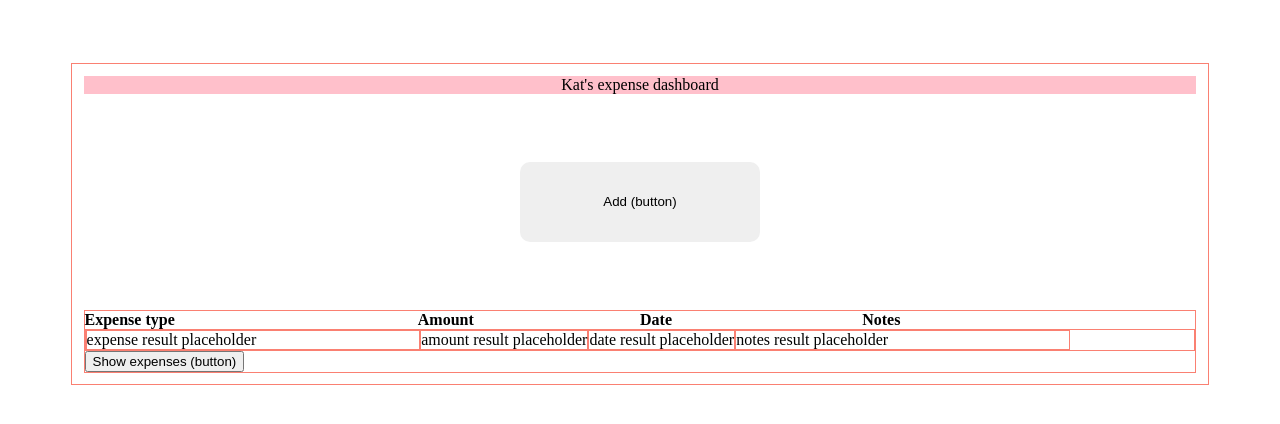
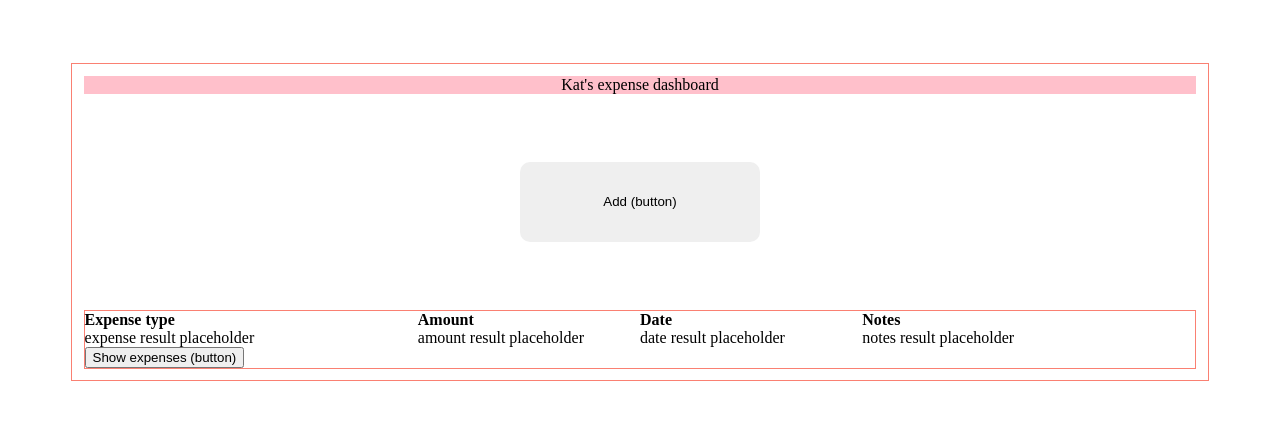
Before and after one commit to katfay/kats-expense-tracker-vanillaJS, a plain HTML site: page index.html in a window 1280 px wide. Drawn offline with Linux system fonts and the light colour scheme.

Commit message:
Fix container alignment
- In dashboard results div.

```diff
--- a/css/styles.css
+++ b/css/styles.css
@@ -98,9 +98,10 @@ input {
   align-items: stretch;
 }
 
-.dashboard .dashboard-results span {
+.dashboard .dashboard-results div {
   display: inline-block;
-  width: 20%;
+  min-width: 20%;
+
   vertical-align: top;
 }
 
@@ -117,9 +118,9 @@ input {
   text-align: center;
 }
 
-.wider {
-  width: 30%;
-}
+/* .wider {
+  min-width: 30%;
+} */
 
 @media (min-width: 600px) {
   .add-button button {
--- a/index.html
+++ b/index.html
@@ -61,12 +61,12 @@
           <span>Date</span>
           <span class="wider">Notes</span>
         </div>
-        <div class="test-border dashboard-results" id="">
+        <div class="dashboard-results" id="">
           <!-- <div>Placeholder for show expenses information</div> -->
-          <div class="test-border wider" id="dashboardResults">expense result placeholder</div>
-          <div class="test-border" id="">amount result placeholder</div>
-          <div class="test-border" id="">date result placeholder</div>
-          <div class="test-border wider" id="">notes result placeholder</div>
+          <div class="wider" id="dashboardResults">expense result placeholder</div>
+          <div class="" id="">amount result placeholder</div>
+          <div class="" id="">date result placeholder</div>
+          <div class="wider" id="">notes result placeholder</div>
         </div>
         <div>
           <button class="" type="button" id="showButton">
```
